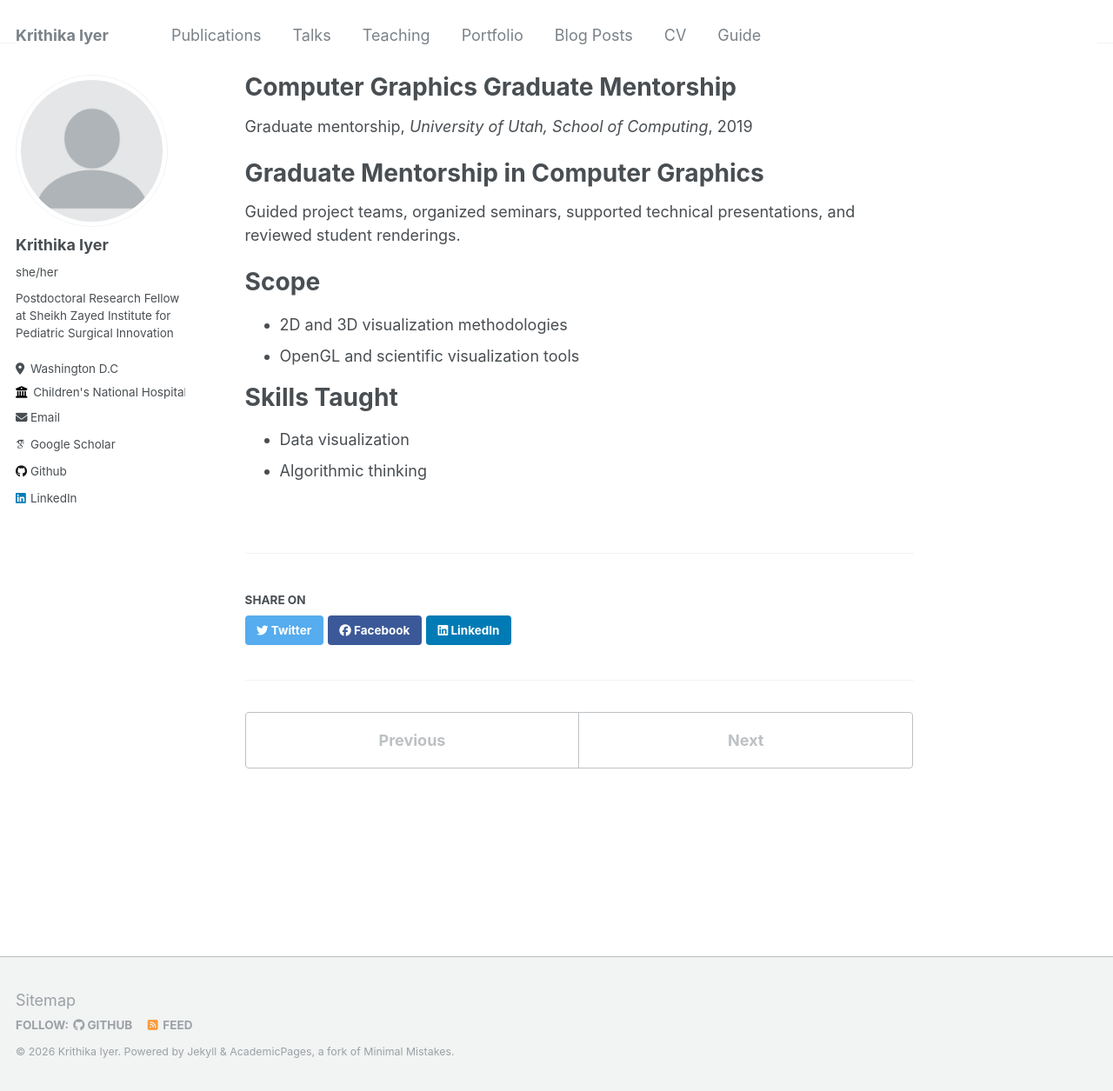
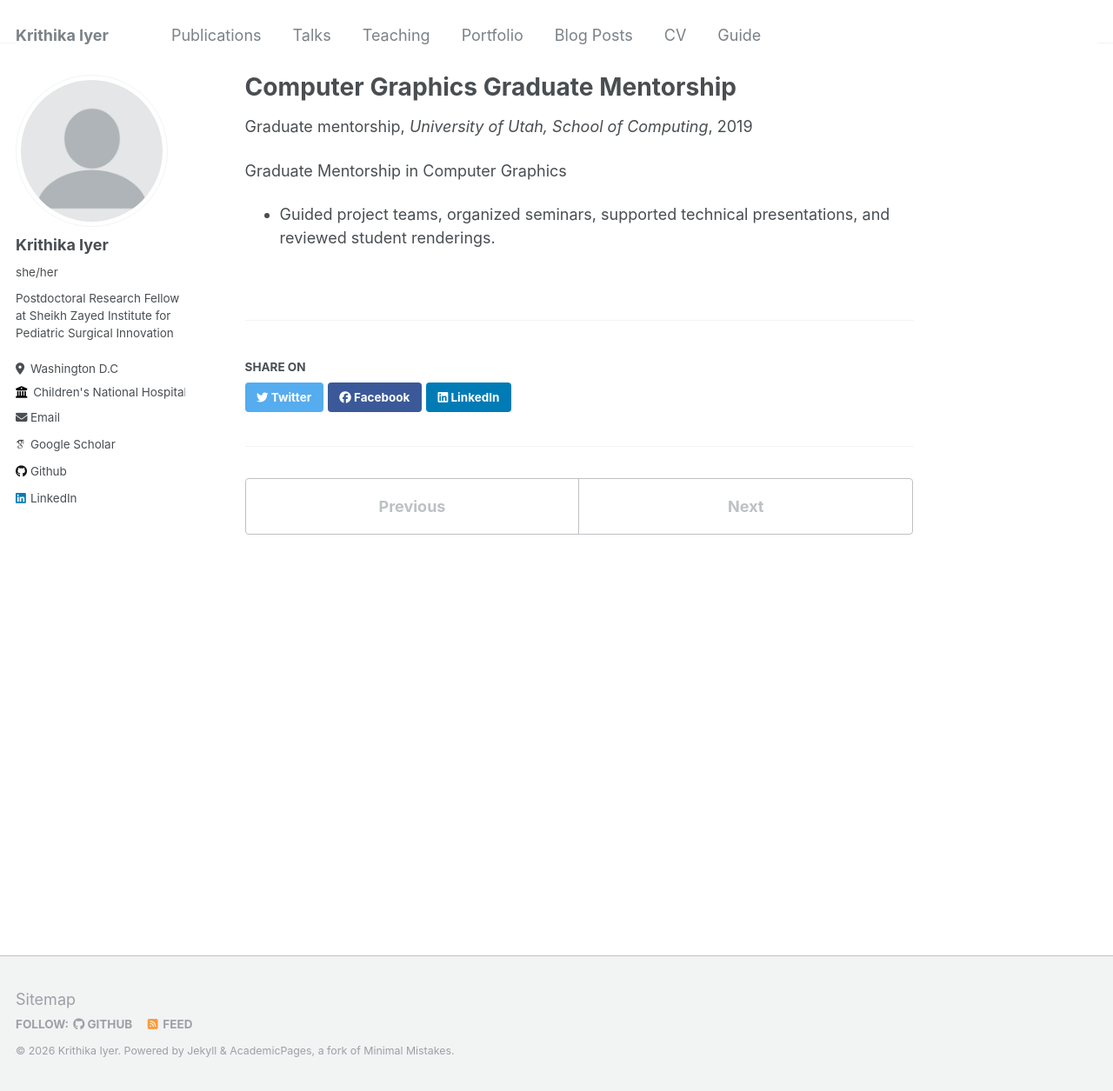
Before and after one commit to iyerkrithika21/iyerkrithika21.github.io, a Jekyll site: the page built from _teaching/2019-fall-graphics-mentorship.md, in a window 1280 px wide and 1255 px high. Shown: the whole window at 87% size. Built offline with Jekyll 4.4.1, drawn with Linux system fonts in a browser that asks for light colours; some web fonts are replaced.

Commit message:
Update 2019-fall-graphics-mentorship.md

```diff
--- a/_teaching/2019-fall-graphics-mentorship.md
+++ b/_teaching/2019-fall-graphics-mentorship.md
@@ -9,18 +9,4 @@ location: "Salt Lake City, UT, USA"
 ---
 
 Graduate Mentorship in Computer Graphics
-======
-
-Guided project teams, organized seminars, supported technical presentations, and reviewed student renderings.
-
-Scope
-======
-
-- 2D and 3D visualization methodologies
-- OpenGL and scientific visualization tools
-
-Skills Taught
-======
-
-- Data visualization
-- Algorithmic thinking
+- Guided project teams, organized seminars, supported technical presentations, and reviewed student renderings.
```
